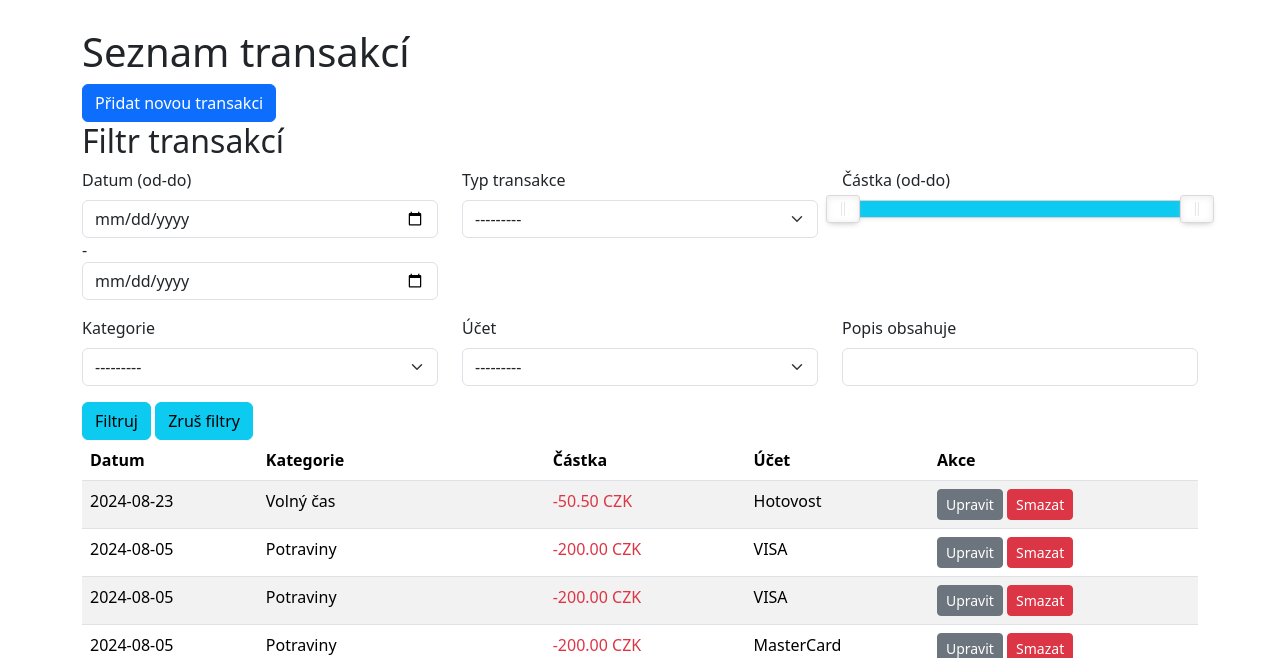
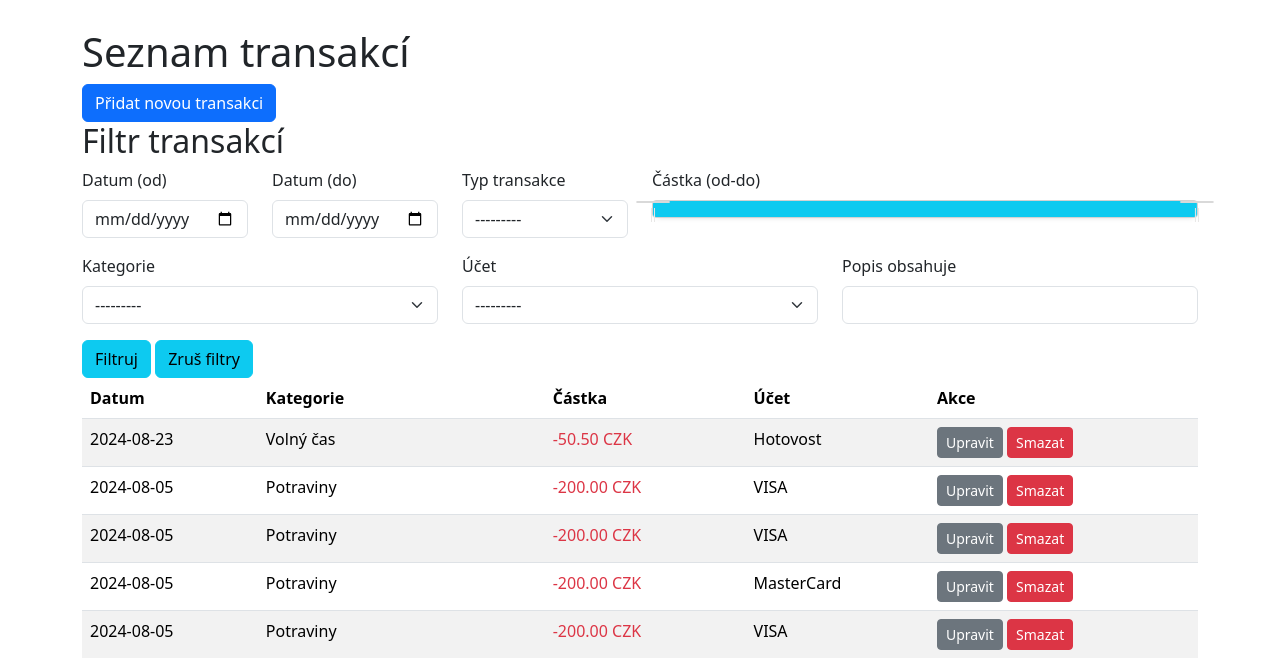
Before and after one commit to Hmyzaak/BudgetLog, a Django app: page /transactions/ in a window 1280 px wide. Shown: the part 56-714 px from the top of the page. Run offline with Django 4.2, Linux system fonts and the light colour scheme; data comes from the database, SQL or seed files in the repository; some libraries are stand-ins or nearby versions.

Commit message:
Srovnání políček pro datum ve filtru v seznamu transakcí
Signed-off-by: JaVoJ <davias@email.cz>

```diff
--- a/budgetlog/filters.py
+++ b/budgetlog/filters.py
@@ -17,12 +17,17 @@ class TransactionFilter(django_filters.FilterSet):
     )
 
     # Datum s rozsahem
-    datestamp = django_filters.DateFromToRangeFilter(
+    datestamp__gte = django_filters.DateFilter(
         field_name='datestamp',
-        label='Datum (od-do)',
-        widget=django_filters.widgets.RangeWidget(
-            attrs={'class': 'form-control', 'type': 'date'}
-        )
+        lookup_expr='gte',
+        label='Datum (od)',
+        widget=forms.DateInput(attrs={'class': 'form-control', 'type': 'date'})
+    )
+    datestamp__lte = django_filters.DateFilter(
+        field_name='datestamp',
+        lookup_expr='lte',
+        label='Datum (do)',
+        widget=forms.DateInput(attrs={'class': 'form-control', 'type': 'date'})
     )
 
     # Kategorie a účet
@@ -47,4 +52,4 @@ class TransactionFilter(django_filters.FilterSet):
 
     class Meta:
         model = Transaction
-        fields = ['amount_min', 'amount_max', 'type', 'datestamp', 'category', 'account', 'description']
+        fields = ['amount_min', 'amount_max', 'type', 'datestamp__gte', 'datestamp__lte', 'category', 'account', 'description']
--- a/budgetlog/static/css/custom_slider.css
+++ b/budgetlog/static/css/custom_slider.css
@@ -7,3 +7,24 @@
 .noUi-connect {
     background-color: #0dcaf0;  /* Barva odpovídající btn-info Bootstrap 5.3 */
 }
+
+.slider-container {
+    height: calc(1.5em + 0.75rem + 2px); /* Výchozí výška formulářových políček v Bootstrap */
+    display: flex;
+    align-items: center; /* Vertikální vycentrování obsahu */
+    padding: 0; /* Odstranění paddingu, aby se slider rozprostřel na celou výšku */
+}
+
+#amount-range-slider .noUi-handle {
+    height: 100%; /* Rukojeti (handles) mají stejnou výšku jako slider */
+    top: 0; /* Vertikální zarovnání handles */
+    margin-top: 0; /* Odstranění výchozího odsazení */
+}
+
+#amount-range-slider .noUi-horizontal {
+    height: 100%; /* Výška slideru se přizpůsobí nadřazenému kontejneru */
+}
+
+#amount-range-slider .noUi-target {
+    height: 100%; /* Nastavení výšky slideru na 100% */
+}
--- a/budgetlog/templates/budgetlog/transaction_list.html
+++ b/budgetlog/templates/budgetlog/transaction_list.html
@@ -15,15 +15,19 @@
     {% csrf_token %}
 
     <div class="row mb-3">
-        <div class="col-md-4">
-            <label for="id_datestamp" class="form-label">Datum (od-do)</label>
-            {{ filter.form.datestamp }}
+        <div class="col-md-2">
+            <label for="{{ filter.form.datestamp__gte.id_for_label }}" class="form-label">Datum (od)</label>
+            {{ filter.form.datestamp__gte }}
         </div>
-        <div class="col-md-4">
+        <div class="col-md-2">
+            <label for="{{ filter.form.datestamp__lte.id_for_label }}" class="form-label">Datum (do)</label>
+            {{ filter.form.datestamp__lte }}
+        </div>
+        <div class="col-md-2">
             <label for="id_type" class="form-label">Typ transakce</label>
             {{ filter.form.type }}
         </div>
-        <div class="col-md-4">
+        <div class="col-md-6">
             <label for="id_amount" class="form-label">Částka (od-do)</label>
             <div id="amount-range-slider" data-max-amount="{{ max_amount }}" data-current-min="{{ amount_min }}"
                 data-current-max="{{ amount_max }}"></div>
```
